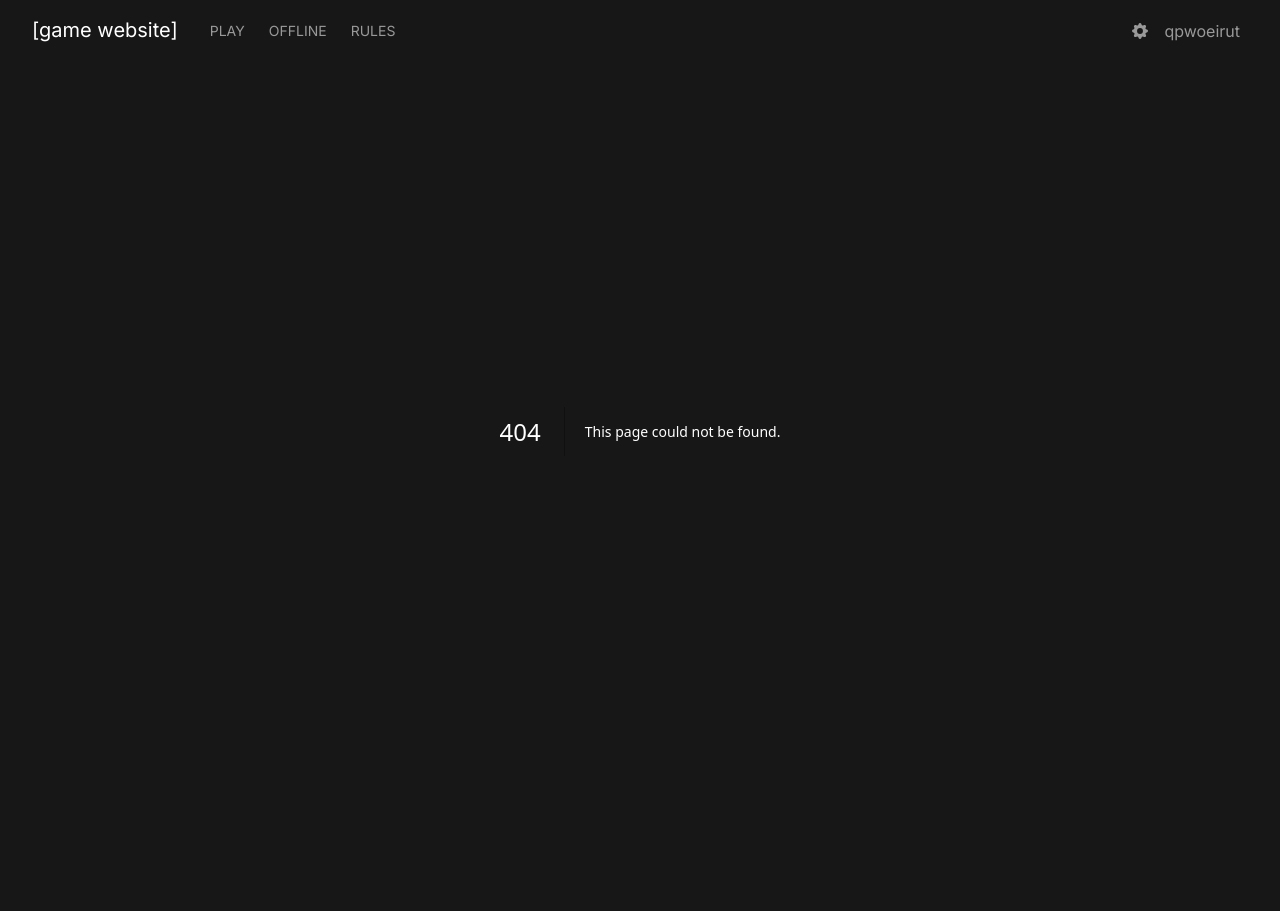
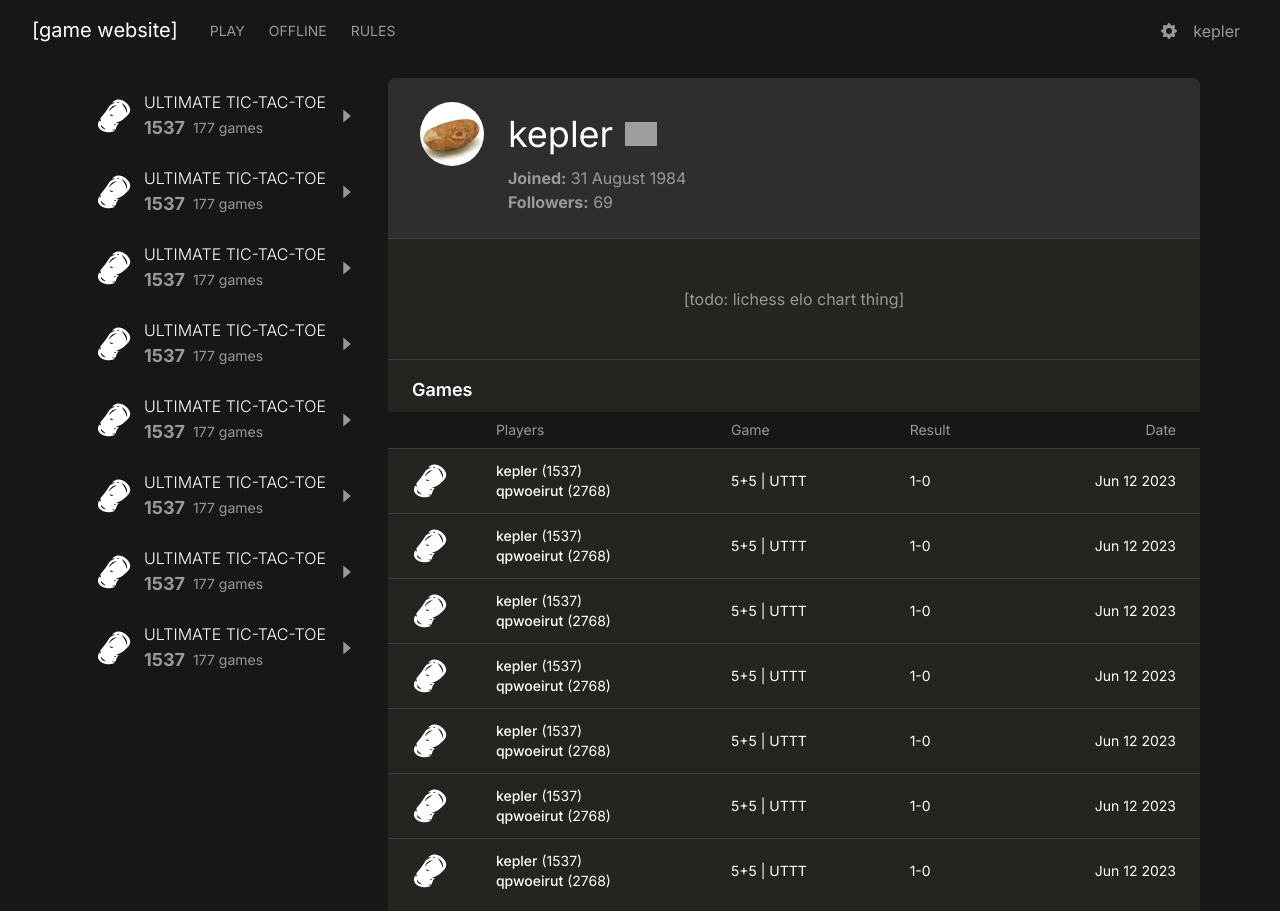
Before and after one commit to SVWEFSBRWHWBCOTSEID/SVWEFSBRWHWBCOTSEID.github.io, a Next.js app: page /profile in a window 1280 px wide. Before the commit this address had no page. Before the commit the page ends 800 px from the top, so only its background shows below. Built offline with nearby package versions, Linux system fonts and the light colour scheme; grey boxes are pictures that could not be loaded.

Commit message:
Placeholder profile page

```diff
--- /dev/null
+++ b/app/profile/ProfileEloChart.tsx
@@ -0,0 +1,7 @@
+export default function ProfileEloChart() {
+    return (
+        <section className="border-y border-tertiary flex items-center justify-center text-secondary py-12">
+            [todo: lichess elo chart thing]
+        </section>
+    )
+}
--- /dev/null
+++ b/app/profile/ProfileGame.tsx
@@ -0,0 +1,29 @@
+import {ReactNode} from 'react';
+import {GiPotato} from 'react-icons/gi';
+
+
+export default function ProfileGame() {
+    return (
+        <div className="table-row text-sm">
+            <ProfileGameCell>
+                <GiPotato className="text-4xl" />
+            </ProfileGameCell>
+            <ProfileGameCell>
+                <strong className="font-medium">kepler</strong> (1537)
+                <br />
+                <strong className="font-medium">qpwoeirut</strong> (2768)
+            </ProfileGameCell>
+            <ProfileGameCell>5+5 | UTTT</ProfileGameCell>
+            <ProfileGameCell>1-0</ProfileGameCell>
+            <ProfileGameCell className="text-right">Jun 12 2023</ProfileGameCell>
+        </div>
+    )
+}
+
+function ProfileGameCell(props: {children: ReactNode, className?: string}) {
+    return (
+        <div className={'table-cell px-6 py-3 border-t border-tertiary align-middle' + (props.className ? ` ${props.className}` : '')}>
+            {props.children}
+        </div>
+    )
+}
--- /dev/null
+++ b/app/profile/ProfileGames.tsx
@@ -0,0 +1,29 @@
+import ProfileGame from './ProfileGame';
+
+
+export default function ProfileGames() {
+    return (
+        <section>
+            <h3 className="text-lg font-semibold px-6 pt-4 pb-2">Games</h3>
+            <div className="table w-full pb-2">
+                <div className="table-header-group">
+                    <div className="table-row bg-background text-sm text-secondary">
+                        <div className="table-cell w-10" />
+                        <div className="table-cell px-6 py-2">Players</div>
+                        <div className="table-cell px-6 py-2">Game</div>
+                        <div className="table-cell px-6 py-2">Result</div>
+                        <div className="table-cell px-6 py-2 text-right">Date</div>
+                    </div>
+                </div>
+
+                <ProfileGame />
+                <ProfileGame />
+                <ProfileGame />
+                <ProfileGame />
+                <ProfileGame />
+                <ProfileGame />
+                <ProfileGame />
+            </div>
+        </section>
+    )
+}
--- /dev/null
+++ b/app/profile/ProfileHeader.tsx
@@ -0,0 +1,15 @@
+export default function ProfileHeader() {
+    return (
+        <section className="flex gap-6 px-8 py-6 bg-content-secondary">
+            <img src="/pfp.png" className="w-16 h-16 rounded-full object-cover object-center" alt="kepler" />
+            <div className="pt-3">
+                <h1 className="text-4xl flex gap-3 items-center mb-3">
+                    kepler
+                    <img src="https://lichess1.org/assets/_zkgwWf/images/flags/US.png" alt="US flag" className="h-6" />
+                </h1>
+                <p className="text-secondary"><strong>Joined:</strong> 31 August 1984</p>
+                <p className="text-secondary"><strong>Followers:</strong> 69</p>
+            </div>
+        </section>
+    )
+}
--- /dev/null
+++ b/app/profile/ProfileSidebar.tsx
@@ -0,0 +1,17 @@
+import ProfileSidebarItem from './ProfileSidebarItem';
+
+
+export default function ProfileSidebar() {
+    return (
+        <aside className="flex flex-col">
+            <ProfileSidebarItem />
+            <ProfileSidebarItem />
+            <ProfileSidebarItem />
+            <ProfileSidebarItem />
+            <ProfileSidebarItem />
+            <ProfileSidebarItem />
+            <ProfileSidebarItem />
+            <ProfileSidebarItem />
+        </aside>
+    )
+}
--- /dev/null
+++ b/app/profile/ProfileSidebarItem.tsx
@@ -0,0 +1,19 @@
+import {GiPotato} from 'react-icons/gi';
+import {AiFillCaretRight} from 'react-icons/ai';
+
+export default function ProfileSidebarItem() {
+    return (
+        <div className="group flex gap-3 items-center hover:bg-content-secondary/50 rounded-l pl-4 pr-8 py-3 transition duration-150">
+            {/* TODO: icon */}
+            <GiPotato className="text-4xl" />
+            <div>
+                <h5 className="uppercase font-light">Ultimate tic-tac-toe</h5>
+                <p className="flex gap-2 text-sm text-secondary items-center">
+                    <strong className="text-lg">1537</strong>
+                    177 games
+                </p>
+            </div>
+            <AiFillCaretRight className="text-lg text-secondary group-hover:text-blue-500" />
+        </div>
+    )
+}
--- /dev/null
+++ b/app/profile/page.tsx
@@ -0,0 +1,18 @@
+import ProfileSidebar from './ProfileSidebar';
+import ProfileHeader from './ProfileHeader';
+import ProfileEloChart from './ProfileEloChart';
+import ProfileGames from './ProfileGames';
+
+
+export default function Profile() {
+    return (
+        <div className="container flex pt-4">
+            <ProfileSidebar />
+            <main className="flex-grow bg-content rounded-t-lg overflow-clip">
+                <ProfileHeader />
+                <ProfileEloChart />
+                <ProfileGames />
+            </main>
+        </div>
+    )
+}
--- a/components/Header.tsx
+++ b/components/Header.tsx
@@ -18,7 +18,7 @@ export default function Header() {
                     <BsGearFill className="text-secondary" />
                 </Link>
                 <Link href="/profile" className="text-secondary px-2">
-                    qpwoeirut
+                    kepler
                 </Link>
             </nav>
         </header>
--- a/components/Lobby.tsx
+++ b/components/Lobby.tsx
@@ -3,8 +3,8 @@ import LobbyRoom, {LobbyCell} from './LobbyRoom';
 
 export default function Lobby() {
     return (
-        <div className="table w-full rounded overflow-clip bg-[#262421]/40">
-            <div className="px-4 font-light table-header-group bg-[#302e2c]">
+        <div className="table w-full rounded overflow-clip bg-content/40">
+            <div className="px-4 font-light table-header-group bg-content-secondary">
                 <div className="table-row">
                     <LobbyCell>Player</LobbyCell>
                     <LobbyCell>Rating</LobbyCell>
--- a/tailwind.config.js
+++ b/tailwind.config.js
@@ -12,16 +12,18 @@ module.exports = {
       colors: {
         secondary: '#999999',
         tertiary: '#404040',
-        background: colors.neutral['900'] // '#302e2c' // '#312e2b' // '#262421' //'#161512'
+        content: '#262421',
+        'content-secondary': '#302e2c',
+        background: colors.neutral['900'] // '#312e2b' // '#262421' //'#161512'
       },
       container: {
         center: true,
         padding: {
-          DEFAULT: '2rem',
-          sm: '4rem',
-          lg: '6rem',
-          xl: '12rem',
-          '2xl': '16rem',
+          DEFAULT: '0.75rem',
+          sm: '2rem',
+          lg: '4rem',
+          xl: '5rem',
+          '2xl': '6rem',
         }
       }
     },
```
Also changed, not shown: public/pfp.png (added).
